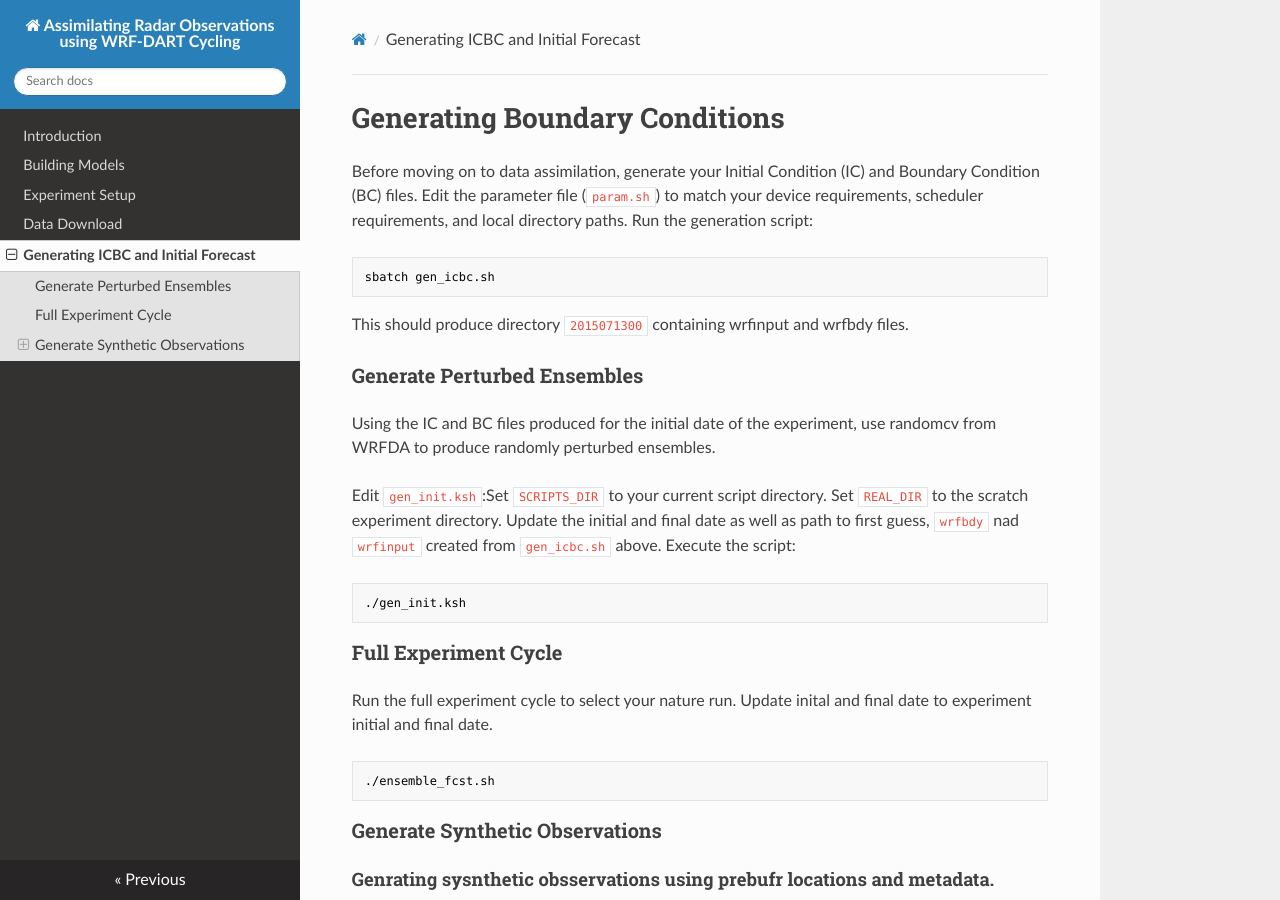
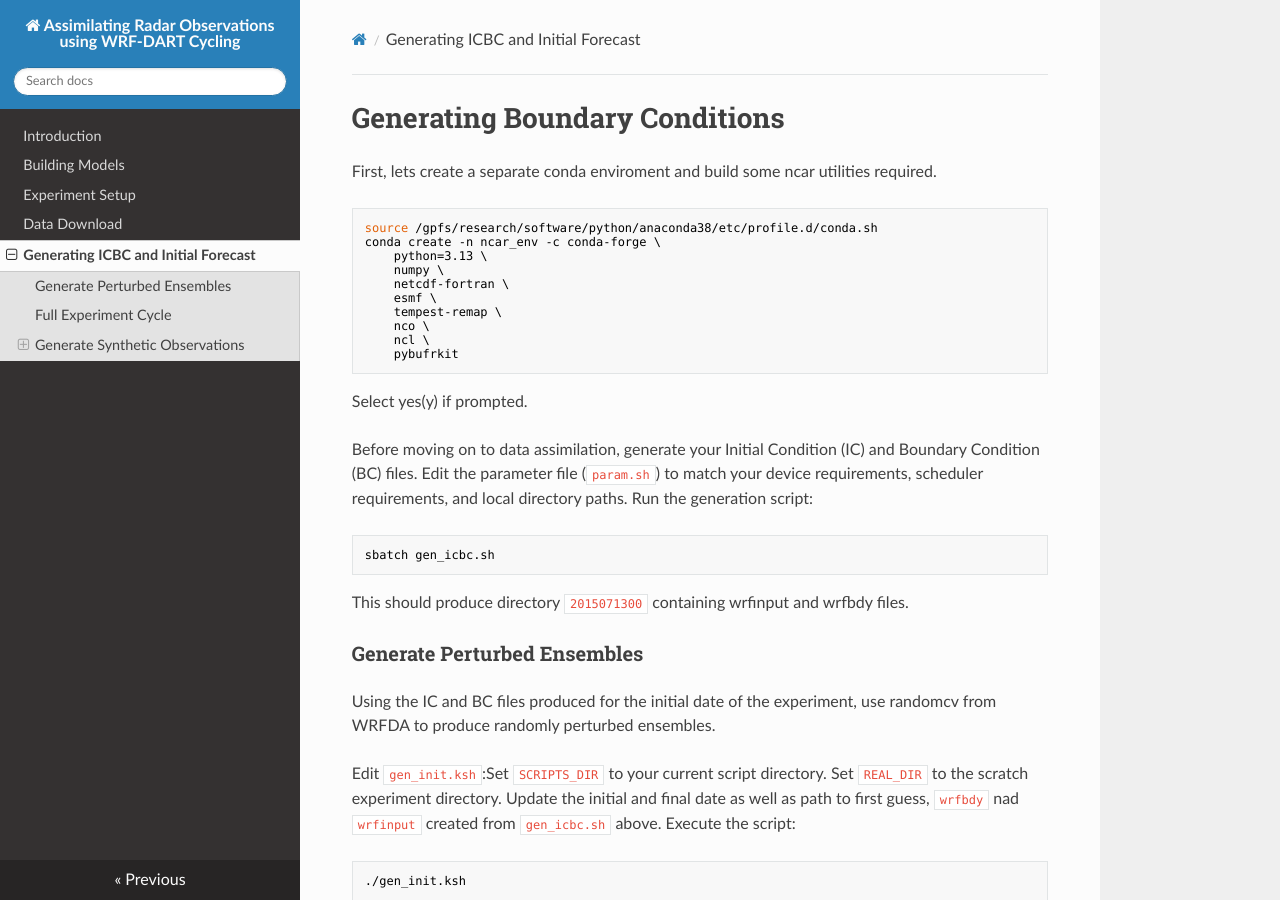
Before and after one commit to stephen-asare/WRF-DART-CYCLING, an MkDocs documentation site: the page built from docs/icbc_ensemble_forecast.md, in a window 1280 px wide and 900 px high. Built offline with MkDocs 1.6.1, drawn with Linux system fonts in a browser that asks for light colours; nearby versions of some CDN libraries.

Commit message:
Document conda environment setup for NCAR utilities
Added instructions for creating a conda environment and required utilities.

````diff
--- a/docs/icbc_ensemble_forecast.md
+++ b/docs/icbc_ensemble_forecast.md
@@ -1,4 +1,20 @@
 # Generating Boundary Conditions
+
+First, lets create a separate conda enviroment and build some ncar utilities required.
+```
+source /gpfs/research/software/python/anaconda38/etc/profile.d/conda.sh
+conda create -n ncar_env -c conda-forge \
+    python=3.13 \
+    numpy \
+    netcdf-fortran \
+    esmf \
+    tempest-remap \
+    nco \
+    ncl \
+    pybufrkit
+```
+Select yes(y) if prompted.
+
 Before moving on to data assimilation, generate your Initial Condition (IC) and Boundary Condition (BC) files.
 Edit the parameter file (`param.sh`) to match your device requirements, scheduler requirements, and local directory paths.
 Run the generation script:
````
